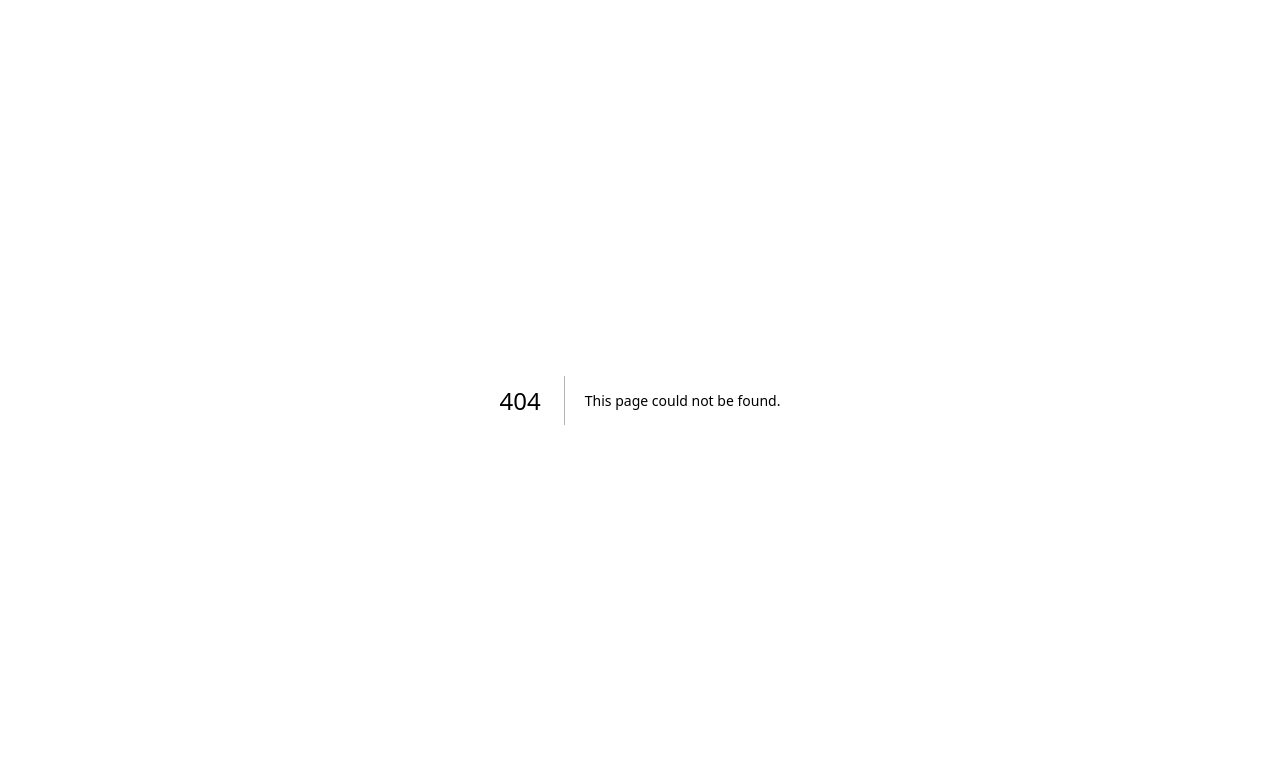
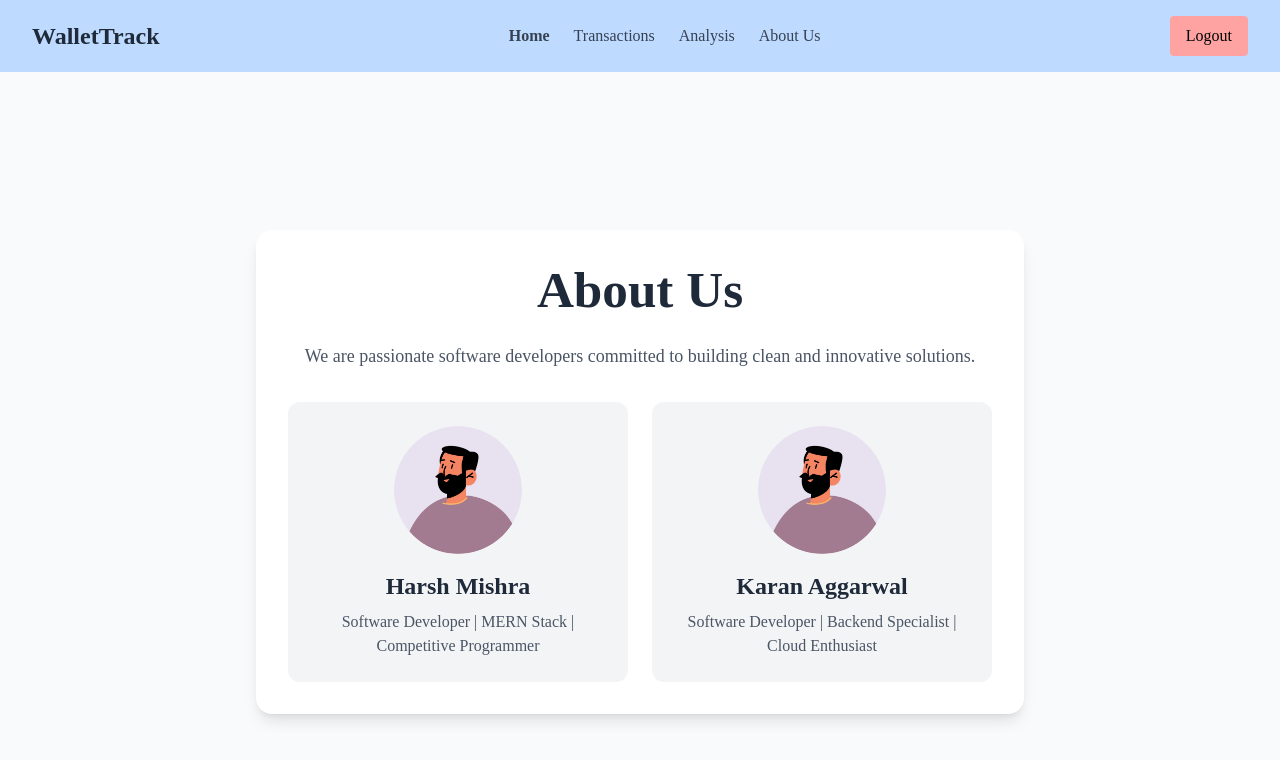
Before and after one commit to karanagg166/Wallet-Track, a Next.js app: page /dashboard/aboutus in a window 1280 px wide. Before the commit this address had no page. Shown: the top 760 px of the page. Built offline with nearby package versions, Linux system fonts and the light colour scheme; a web font is replaced by a local one.

Commit message:
added about us Page

```diff
--- /dev/null
+++ b/app/dashboard/aboutus/page.tsx
@@ -0,0 +1,46 @@
+export default function AnalysisBoard() {
+  return (
+    <div className="flex flex-col items-center justify-center min-h-screen bg-gray-50 p-6">
+      <div className="max-w-3xl w-full bg-white rounded-2xl shadow-lg p-8">
+        <h1 className="text-4xl font-bold text-center text-gray-800 mb-6">
+          About Us
+        </h1>
+        <p className="text-lg text-gray-600 text-center mb-8">
+          We are passionate software developers committed to building clean and
+          innovative solutions.
+        </p>
+        <div className="grid grid-cols-1 md:grid-cols-2 gap-6">
+          {/* Harsh Mishra */}
+          <div className="flex flex-col items-center bg-gray-100 rounded-xl p-6 hover:shadow-md transition">
+            <img
+              src="/Avatar_Icon.png"
+              alt="Harsh Mishra"
+              className="w-32 h-32 rounded-full mb-4"
+            />
+            <h2 className="text-2xl font-semibold text-gray-800 mb-2">
+              Harsh Mishra
+            </h2>
+            <p className="text-gray-600 text-center">
+              Software Developer | MERN Stack | Competitive Programmer
+            </p>
+          </div>
+
+          {/* Karan Aggarwal */}
+          <div className="flex flex-col items-center bg-gray-100 rounded-xl p-6 hover:shadow-md transition">
+            <img
+              src="/Avatar_Icon.png"
+              alt="Karan Aggarwal"
+              className="w-32 h-32 rounded-full mb-4"
+            />
+            <h2 className="text-2xl font-semibold text-gray-800 mb-2">
+              Karan Aggarwal
+            </h2>
+            <p className="text-gray-600 text-center">
+              Software Developer | Backend Specialist | Cloud Enthusiast
+            </p>
+          </div>
+        </div>
+      </div>
+    </div>
+  );
+}
--- /dev/null
+++ b/app/dashboard/analysis/page.tsx
@@ -0,0 +1,9 @@
+export default function AnalysisBoard() {
+    return(
+        <>
+            <div>
+                This is Page for analysis
+            </div>
+        </>
+    );
+}
--- a/app/dashboard/page.tsx
+++ b/app/dashboard/page.tsx
@@ -68,7 +68,7 @@ export default function Home() {
   }, []);
 
   return (
-    <main className="min-h-screen flex flex-col bg-gradient-to-r from-blue-50 to-blue-200">
+    <main className="min-h-screen flex flex-col">
 
        {/* Summary Section */}
       <section className="px-6 py-6 md:px-20">
--- a/components/Navbar.tsx
+++ b/components/Navbar.tsx
@@ -36,10 +36,10 @@ const logout = useLogout();
           Analysis
         </div>
         <div
-          onClick={() => router.push("/dashboard/support")}
+          onClick={() => router.push("/dashboard/aboutus")}
           className="text-gray-700 hover:text-blue-600 font-medium cursor-pointer transition "
         >
-          Support
+          About Us
         </div>
       </div>
 
```
Also changed, not shown: public/Avatar_Icon.png (added).
